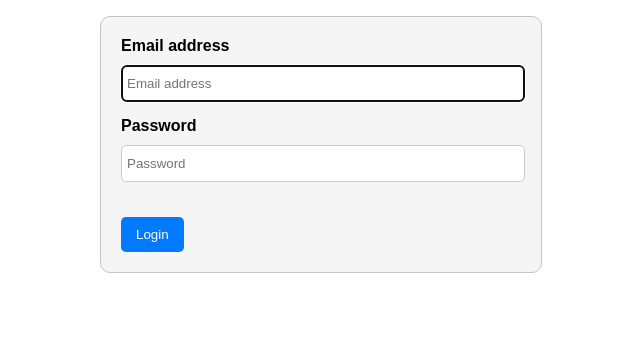
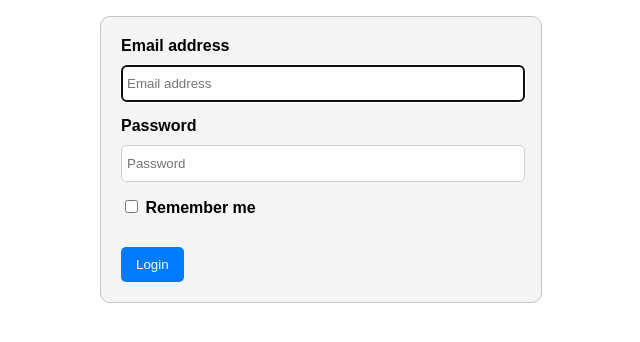
Before and after one commit to laxatzi/registration, a PHP site: page /posts/login/create in a window 1280 px wide. Shown: the part 144-486 px from the top of the page, without its empty margins (319-959 px from the left). Run offline with PHP 8.4, Linux system fonts and the light colour scheme; data that the repository does not hold is empty.

Commit message:
Recheck remember_me in the form if submition fails

```diff
--- a/App/Config.php
+++ b/App/Config.php
@@ -48,6 +48,6 @@ class Config
 
 
 
-    const SECRET_KEY = 'PogN1yqiTIZaLNRSxlIkL0tscOnxsoFm';
+    const SECRET_KEY = 'Yi4v8XUX1oe0wtOFcr0RZ10MEdMCC8IP';
 
 }
--- a/App/Controllers/Login.php
+++ b/App/Controllers/Login.php
@@ -35,6 +35,8 @@ use App\Flash;
     public function createAction() {
       /** check that email and password are correct */
       $user = User::authenticate($_POST['email'], $_POST['password']);
+      $remember_me = isset($_POST['remember_me']); //
+
       /** If $user authenticates we direct the page to the home page Otherwise will display the login page again */
       if ($user) {
 
@@ -49,6 +51,7 @@ use App\Flash;
         View::renderTemplate('Login/login.html', [
           // pass in email address when render the template - this way the email value is preserved
           'email' => $_POST['email'],
+          'remember_me' => $remember_me // pass in the remember me value when rendering the template
         ]);
 
       }
--- a/App/Views/Login/login.html
+++ b/App/Views/Login/login.html
@@ -30,6 +30,23 @@
       autofocus
     />
   </div>
+  <div>
+    <label>
+      <input
+        type="checkbox"
+        name="remember_me"
+        {%
+        if
+        remember_me
+        %}
+        checked="checked"
+        {%
+        endif
+        %}
+      />
+      Remember me
+    </label>
+  </div>
   <div id="password-error" class="error" style="color: red"></div>
 
   <button type="submit" style="margin-top: 20px">Login</button>
```
Also changed, not shown: App/Token.php (+4 -4 lines).
